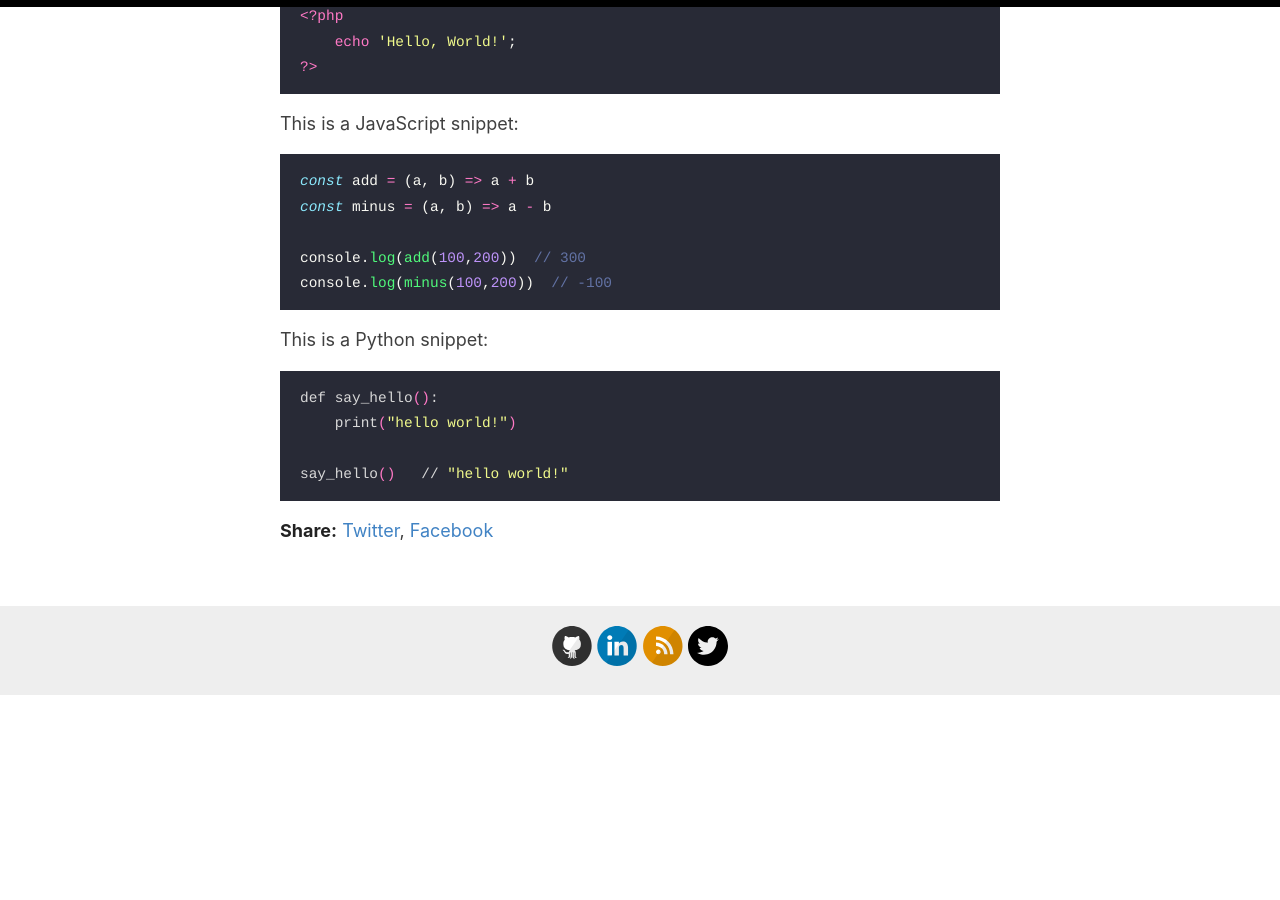
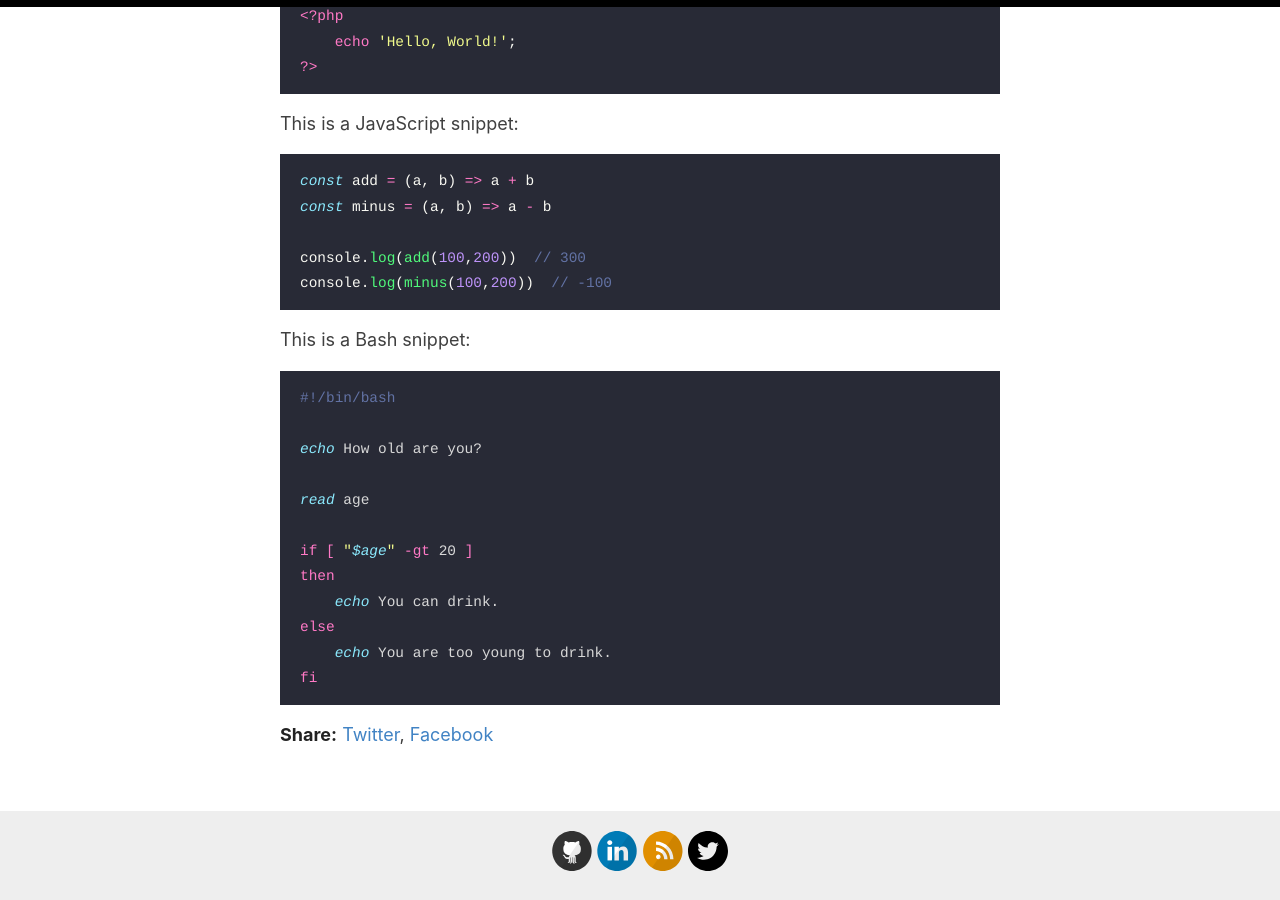
Before and after one commit to socialstijn/socialstijn.github.io, a Jekyll site: the page built from _posts/2019-8-12-code-snippets.md, in a window 1280 px wide and 900 px high, scrolled down 617 px. Built offline with Jekyll 4.4.1, drawn with Linux system fonts in a browser that asks for light colours; before the commit the page ends 1313 px from its top, so only the background shows below that.

Commit message:
bash test

````diff
--- a/_posts/2019-8-12-code-snippets.md
+++ b/_posts/2019-8-12-code-snippets.md
@@ -32,11 +32,19 @@ console.log(add(100,200))  // 300
 console.log(minus(100,200))  // -100
 ```
 
-This is a Python snippet:
+This is a Bash snippet:
 
 ```bash
-def say_hello():
-    print("hello world!")
+#!/bin/bash
 
-say_hello()   // "hello world!"
+echo How old are you?
+
+read age
+
+if [ "$age" -gt 20 ]
+then
+    echo You can drink.
+else
+    echo You are too young to drink.
+fi
 ```
````
